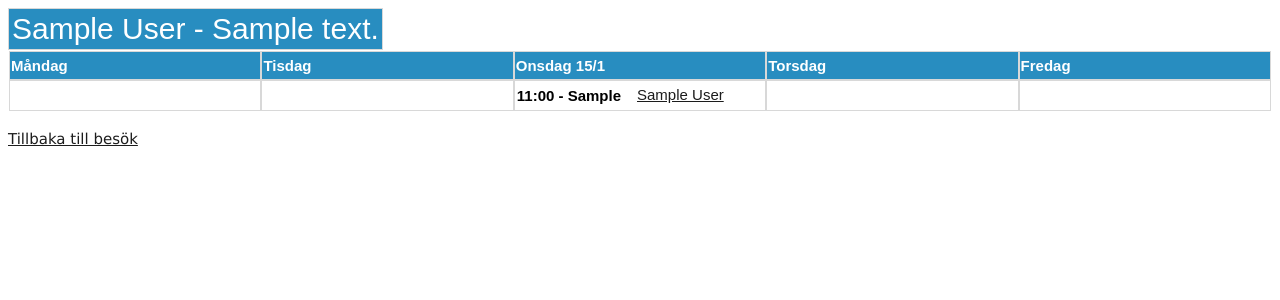
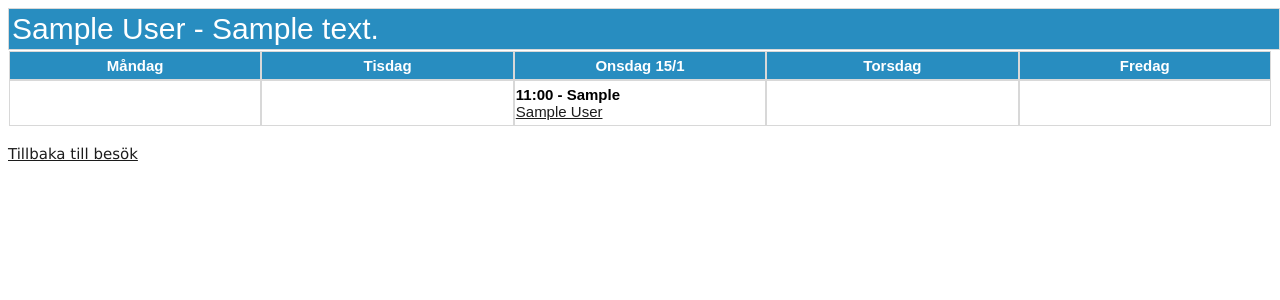
Before and after one commit to davidsjoo/linkura_web-booking, a Django app: page /booking_app/1/1/tider/ in a window 1280 px wide. Shown: the top 300 px of the page. Run offline with Django 3.2, Linux system fonts and the light colour scheme; tables that the repository leaves empty hold one stand-in row (values such as "Sample post").

Commit message:
ändra så det ser normalt ut i firefox

```diff
--- a/booking_app/models.py
+++ b/booking_app/models.py
@@ -6,14 +6,14 @@ from django.forms import ModelForm
 class Customer(models.Model):
 	customer_name = models.CharField(max_length=50)
 	created_date = models.DateTimeField(auto_now=True)
-	def __str__(self):
+	def __unicode__(self):
 		return self.customer_name
 
 class Visit(models.Model):
 	customer = models.ForeignKey(Customer)
 	visit_name = models.CharField(max_length=50)
 	visit_date = models.DateField('Date')
-	def __str__(self):
+	def __unicode__(self):
 		return self.visit_name
 
 class Time(models.Model):
@@ -33,5 +33,5 @@ class Booking(models.Model):
 	client_lastname = models.CharField(max_length=50)
 	client_mail = models.EmailField(max_length=100, blank=True)
 	client_phone = models.CharField(max_length=50, blank=True)
-	def __str__(self):
+	def __unicode__(self):
 		return self.client_firstname
--- a/booking_app/static/booking_app/style.css
+++ b/booking_app/static/booking_app/style.css
@@ -25,7 +25,7 @@ input, textarea {
 
 }
 div {
-    width:1000px;
+    width: 100%;
     float:left;
     font-size: 15px;
     font-family: "Arial";
@@ -35,7 +35,7 @@ div {
 	color: white;
 	float: center;
 	background: #288dc0;
-	width: auto;
+	width: 100%;
 	border: 1px solid;
 	border-color: #D8D8D8;
     padding: 3px;
@@ -46,22 +46,17 @@ div {
     color: black;
     float: center;
     background: #ffffff;
-    width: auto;
+    border-color: #D8D8D8;
 
-    border-top: 0px solid;
-    border-color: #D8D8D8;
-    padding: 1px;
 }
 
 #tider {
     font-size: 15px;
+
     color: black;
-    float: center;
+    float: left;
     background: #ffffff;
-    width: auto;
-    border-bottom: 0px solid;
-    border-color: #D8D8D8;
-    padding-left: 15px;
+    padding-left: 0px;
 
 }
 
@@ -74,7 +69,7 @@ table{
 
 th,td
     {
-        margin: 0;
+
         text-align: left;
         border-collapse: collapse;
         outline: 1px solid #D8D8D8;
@@ -88,6 +83,7 @@ th,td
 
     th
     {
+        text-align: center;
         background: #288dc0;
         color: white;
         padding: 5px 1px;
--- a/booking_app/templates/booking_app/tider.html
+++ b/booking_app/templates/booking_app/tider.html
@@ -29,6 +29,7 @@
                     {% endif %}
                 {% endifchanged %}
             {% endfor %}
+            </th>
         <th>Onsdag
             {% for time in visit.time_set.all %}
                 {% ifchanged %}
@@ -75,6 +76,7 @@
 			{% endif %}
 		{% endfor %}
 		</td>
+
 		<td>
 		{% for time in visit.time_set.all %}
 			{% if time.datetime|date:"l" == "Tuesday" %}
--- a/booking_app/templates/booking_app/tider_form.html
+++ b/booking_app/templates/booking_app/tider_form.html
@@ -1,5 +1,5 @@
 <label for="time{{ forloop.counter }}">
 	<div id="tider_rubrik">{{ time.datetime|time:"H:i"}} - {{time.location}}</div>	{% for booking in time.booking_set.all %}
-	<div id="tider"><a href="{% url 'booking_app:bokningar' customer.id visit.id time.id booking.id %}">{{booking.client_firstname}} {{booking.client_lastname}}</a></div>{% empty %}<div id="tider">---</div>
+	<div id="tider"><a href="{% url 'booking_app:bokningar' customer.id visit.id time.id booking.id %}">{{booking.client_firstname}} {{booking.client_lastname}}</a></div> {% empty %}<div id="tider">---</div>
 	{% endfor %}
 </label>
```
